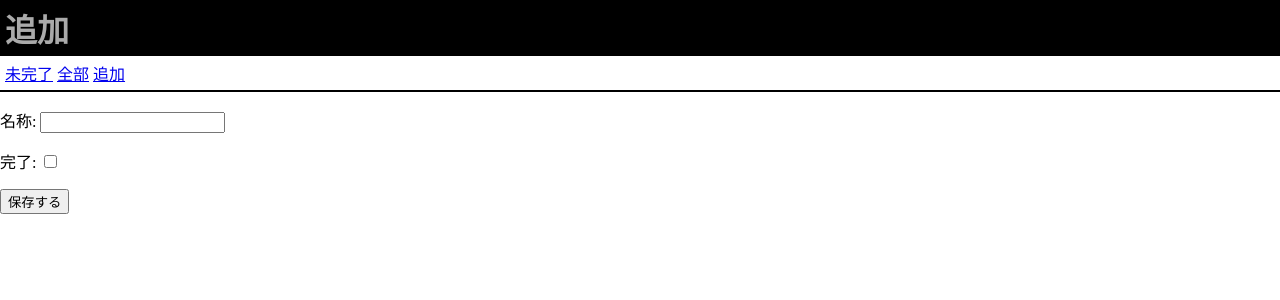
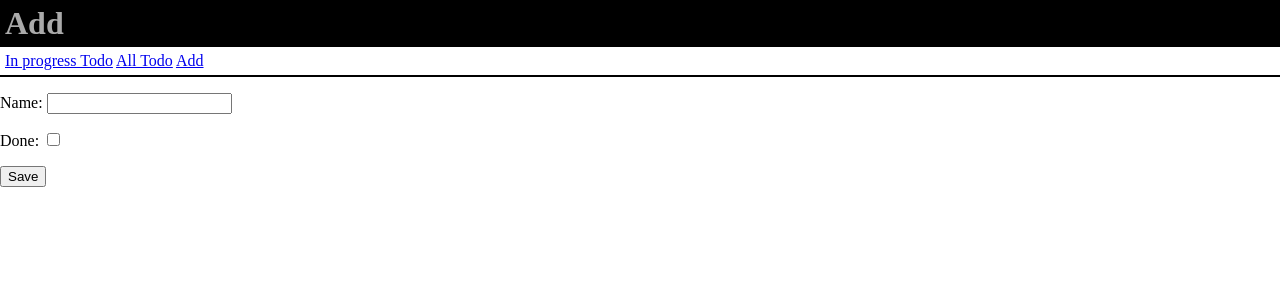
Before and after one commit to tokibito/django-example-todo, a Django app: page /add in a window 1280 px wide. Shown: the top 300 px of the page. Run offline with Django 3.2, Linux system fonts and the light colour scheme.

Commit message:
Change to eng lang

```diff
--- a/myproject/todo/models.py
+++ b/myproject/todo/models.py
@@ -6,9 +6,9 @@ class Todo(models.Model):
     TODOのデータを扱うモデルクラス
     このクラスのインスタンス1つが、データベース上の1レコードに相当します
     """
-    name = models.CharField("名称", max_length=50)
-    done = models.BooleanField("完了")
-    created_at = models.DateTimeField("作成日時", auto_now_add=True)
+    name = models.CharField("Name", max_length=50)
+    done = models.BooleanField("Done")
+    created_at = models.DateTimeField("Created_at", auto_now_add=True)
 
     def __str__(self):
         return self.name
--- a/myproject/todo/templates/add.html
+++ b/myproject/todo/templates/add.html
@@ -1,6 +1,6 @@
 {% extends "base.html" %}
 
-{% block title %}追加{% endblock %}
+{% block title %}Add{% endblock %}
 {% block body %}
 {% include "form.html" %}
 {% endblock %}
--- a/myproject/todo/templates/base.html
+++ b/myproject/todo/templates/base.html
@@ -8,9 +8,9 @@
 <body>
 <h1>{% block title %}TODO{% endblock %}</h1>
 <nav>
-<a href="{% url 'index' %}">未完了</a>
-<a href="{% url 'index' %}?all=1">全部</a>
-<a href="{% url 'add' %}">追加</a>
+<a href="{% url 'index' %}">In progress Todo</a>
+<a href="{% url 'index' %}?all=1">All Todo</a>
+<a href="{% url 'add' %}">Add</a>
 </nav>
 <div>
 {% block body %}{% endblock %}
--- a/myproject/todo/templates/edit.html
+++ b/myproject/todo/templates/edit.html
@@ -1,6 +1,6 @@
 {% extends "base.html" %}
 
-{% block title %}編集{% endblock %}
+{% block title %}Edit{% endblock %}
 {% block body %}
 {% include "form.html" %}
 {% endblock %}
--- a/myproject/todo/templates/form.html
+++ b/myproject/todo/templates/form.html
@@ -1,5 +1,5 @@
 <form method="post">
 {% csrf_token %}
 {{ form.as_p }}
-<button type="submit">保存する</button>
+<button type="submit">Save</button>
 </form>
--- a/myproject/todo/templates/index.html
+++ b/myproject/todo/templates/index.html
@@ -10,7 +10,7 @@
     {% else %}
       {{ todo.name }}
     {% endif %}
-    <a href="{% url 'edit' pk=todo.pk %}">編集</a>
+    <a href="{% url 'edit' pk=todo.pk %}">Edit</a>
     <a href="{% url 'done' pk=todo.pk %}">done</a>
   </li>
 {% endfor %}
--- a/requirements-extras.txt
+++ /dev/null
@@ -1,6 +0,0 @@
-django-debug-toolbar==1.11
-django-extensions==2.1.7
-django-jet==1.0.8
-djangorestframework==3.9.4
-google-api-python-client==1.7.9
-flake8
--- a/requirements.txt
+++ b/requirements.txt
@@ -1,2 +1,8 @@
 Django==2.2.1
 docutils==0.14
+django-debug-toolbar==1.11
+django-extensions==2.1.7
+django-jet==1.0.8
+djangorestframework==3.9.4
+google-api-python-client==1.7.9
+flake8
```
